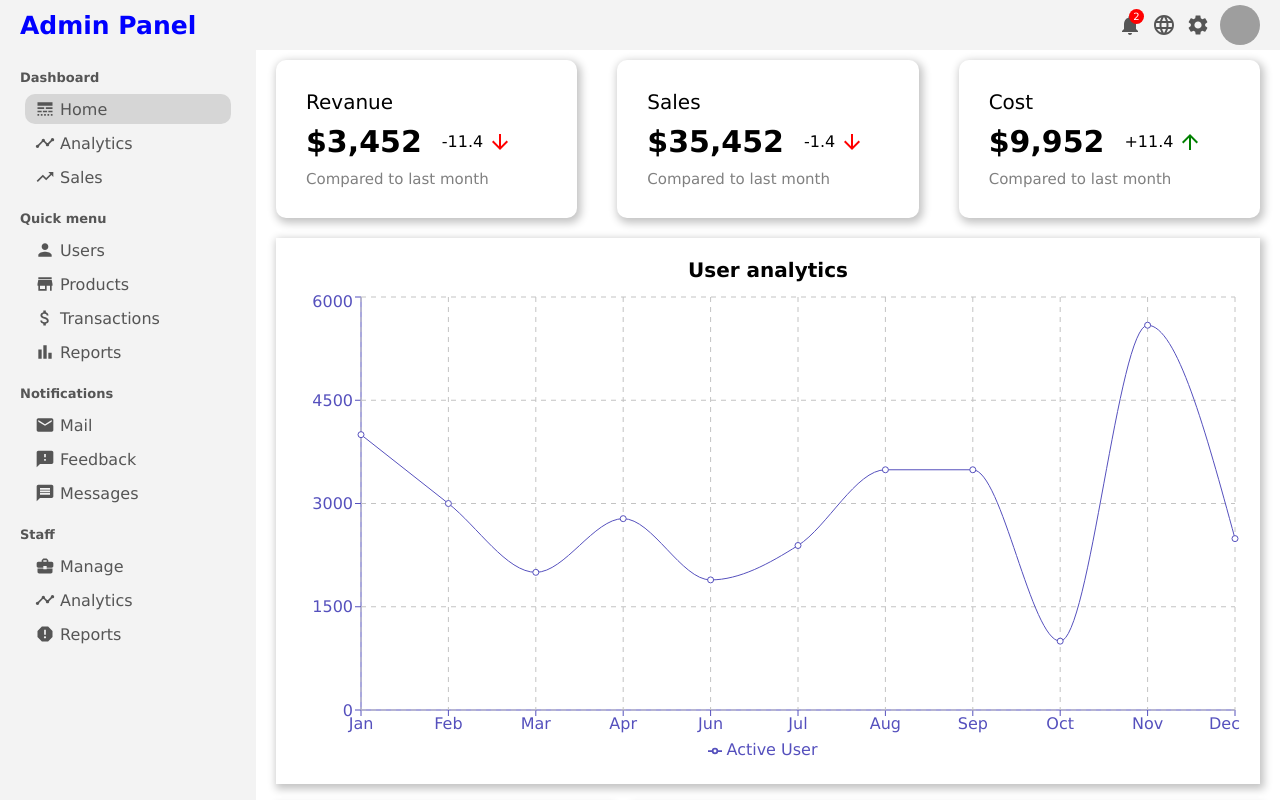
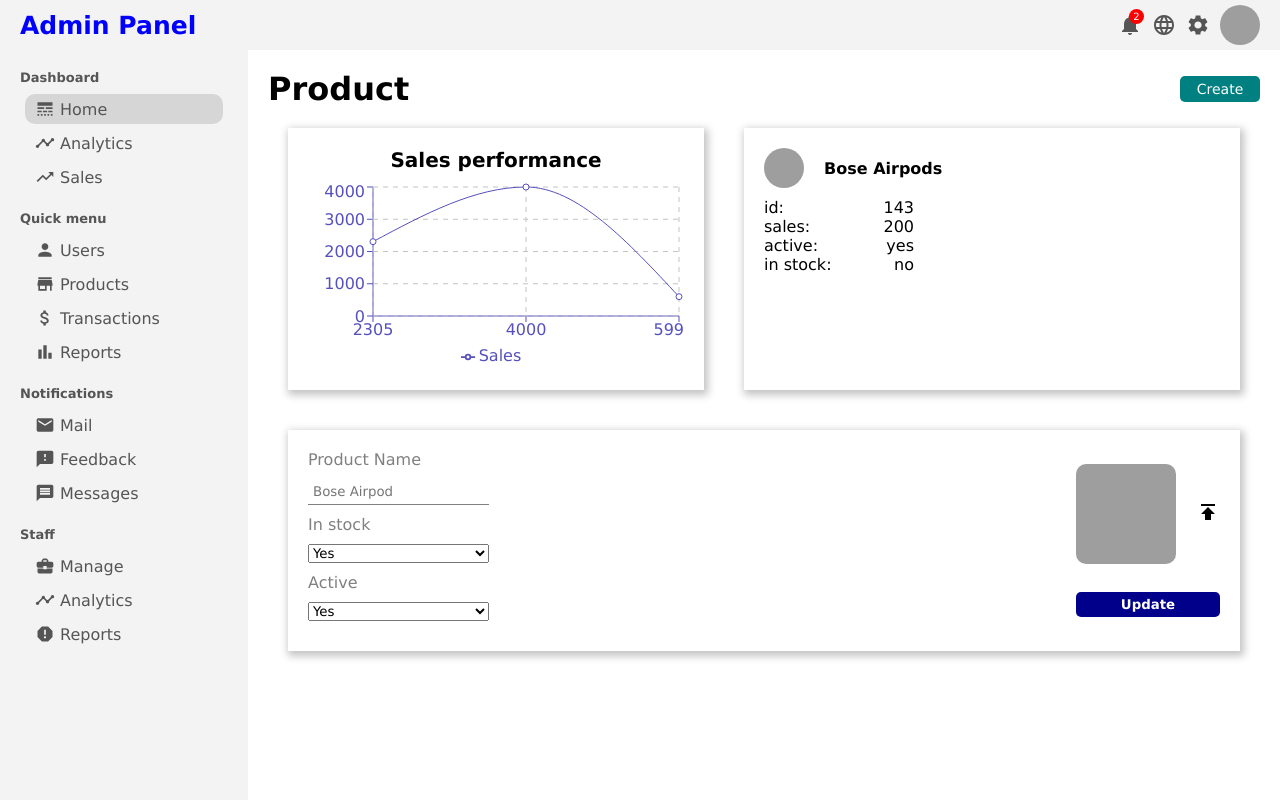
Before and after one commit to mjIsaac17/react-admin-panel, a React (Create React App) app: page /product/1 in a window 1280 px wide. Before the commit this address led to /. Shown: the top 800 px of the page. Built offline with nearby package versions, Linux system fonts and the light colour scheme; grey boxes are pictures that could not be loaded.

Commit message:
Product pages (list, edit and new)

```diff
--- a/src/App.js
+++ b/src/App.js
@@ -6,6 +6,9 @@ import { BrowserRouter, Routes, Route, Navigate } from 'react-router-dom';
 import UserList from './pages/userList/UserList';
 import User from './pages/user/User';
 import NewUser from './pages/newUser/NewUser';
+import ProductList from './pages/productList/ProductList';
+import NewProduct from './pages/newProduct/NewProduct';
+import Product from './pages/product/Product';
 
 function App() {
   return (
@@ -18,6 +21,9 @@ function App() {
           <Route path='/users' element={<UserList />} />
           <Route path='/user/:userId' element={<User />} />
           <Route path='/user/create' element={<NewUser />} />
+          <Route path='/products' element={<ProductList />} />
+          <Route path='/product/:productId' element={<Product />} />
+          <Route path='/product/create' element={<NewProduct />} />
           <Route path='*' element={<Navigate to='/' replace />} />
         </Routes>
       </div>
--- a/src/components/chart/Chart.jsx
+++ b/src/components/chart/Chart.jsx
@@ -20,7 +20,7 @@ export default function Chart({ title, data, dataKey, grid }) {
           <YAxis stroke='#5550bd' />
           <Tooltip />
           {grid && <CartesianGrid stroke='#c3c3c3' strokeDasharray='5 5' />}
-          <Line type='monotone' dataKey='Active User' stroke='#5550bd' />
+          <Line type='monotone' dataKey={dataKey} stroke='#5550bd' />
           <Legend />
         </LineChart>
       </ResponsiveContainer>
--- a/src/dummyData.js
+++ b/src/dummyData.js
@@ -110,3 +110,70 @@ export const rowsTable = [
     transaction: '$400.50'
   }
 ];
+
+export const productData = [
+  {
+    name: 'Jan',
+    Sales: 2305
+  },
+  {
+    name: 'Feb',
+    Sales: 4000
+  },
+  {
+    name: 'Mar',
+    Sales: 599
+  }
+];
+
+export const productRows = [
+  {
+    id: 1,
+    name: 'Bose airpods',
+    img: 'https://m.media-amazon.com/images/I/61j9RdOsJwL._AC_SS450_.jpg',
+    stock: 145,
+    price: '$500'
+  },
+  {
+    id: 2,
+    name: 'Bose airpods',
+    img: 'https://m.media-amazon.com/images/I/61j9RdOsJwL._AC_SS450_.jpg',
+    stock: 145,
+    price: '$500'
+  },
+  {
+    id: 3,
+    name: 'Bose airpods',
+    img: 'https://m.media-amazon.com/images/I/61j9RdOsJwL._AC_SS450_.jpg',
+    stock: 145,
+    price: '$500'
+  },
+  {
+    id: 4,
+    name: 'Bose airpods',
+    img: 'https://m.media-amazon.com/images/I/61j9RdOsJwL._AC_SS450_.jpg',
+    stock: 145,
+    price: '$500'
+  },
+  {
+    id: 5,
+    name: 'Bose airpods',
+    img: 'https://m.media-amazon.com/images/I/61j9RdOsJwL._AC_SS450_.jpg',
+    stock: 145,
+    price: '$500'
+  },
+  {
+    id: 6,
+    name: 'Bose airpods',
+    img: 'https://m.media-amazon.com/images/I/61j9RdOsJwL._AC_SS450_.jpg',
+    stock: 145,
+    price: '$500'
+  },
+  {
+    id: 7,
+    name: 'Bose airpods',
+    img: 'https://m.media-amazon.com/images/I/61j9RdOsJwL._AC_SS450_.jpg',
+    stock: 145,
+    price: '$500'
+  }
+];
--- /dev/null
+++ b/src/pages/newProduct/NewProduct.jsx
@@ -0,0 +1,38 @@
+import './newProduct.css';
+
+export default function NewProduct() {
+  return (
+    <div className='newProduct'>
+      <h1 className='newProduct__title'>New Product</h1>
+      <form className='newProduct__form'>
+        <div className='newProduct__item'>
+          <label>Image</label>
+          <input type='file' id='file' />
+        </div>
+        <div className='newProduct__item'>
+          <label>Name</label>
+          <input type='text' placeholder='Bose airpods' />
+        </div>
+        <div className='newProduct__item'>
+          <label>Stock</label>
+          <select name='stock' id='stock' className='newProduct__select'>
+            <option value='yes'>Yes</option>
+            <option value='no'>No</option>
+          </select>
+        </div>
+        <div className='newProduct__item'>
+          <label>Active</label>
+          <select name='active' id='active' className='newProduct__select'>
+            <option value='yes'>Yes</option>
+            <option value='no'>No</option>
+          </select>
+        </div>
+        <div className='newProduct__item'>
+          <label>Price</label>
+          <input type='number' placeholder='123.10' />
+        </div>
+        <button className='newProduct__btn'>Create</button>
+      </form>
+    </div>
+  );
+}
--- /dev/null
+++ b/src/pages/newProduct/newProduct.css
@@ -0,0 +1,56 @@
+.newProduct{
+  flex: 4;
+  padding: 20px;
+}
+
+.newProduct__form {
+  display: flex;
+  flex-direction: column;
+}
+
+.newProduct__item {
+  display: flex;
+  flex-direction: column;
+  margin-top: 10px;
+  margin-right: 20px;
+  width: 400px;
+}
+
+.newProduct__item>label {
+  color: rgb(106, 106, 106);
+  font-size: 14px;
+  font-weight: 600;
+  margin-bottom: 10px;
+}
+
+.newProduct__item>input {
+  padding: 10px;
+}
+
+.newProduct__gender>input {
+  margin-top: 15px;
+}
+
+.newProduct__gender>label {
+  color: #555;
+  font-size: 18px;
+  margin: 10px;
+}
+
+.newProduct__select {
+  border-radius: 5px;
+  height: 40px;
+  padding: 0 5px;
+}
+
+.newProduct__btn {
+  background-color: darkblue;
+  border: none;
+  border-radius: 5px;
+  color: white;
+  cursor: pointer;
+  font-weight: 600;
+  margin-top: 30px;
+  padding: 10px;
+  width: 200px;
+}
--- /dev/null
+++ b/src/pages/product/Product.jsx
@@ -0,0 +1,88 @@
+import { Publish } from '@mui/icons-material';
+import { Link } from 'react-router-dom';
+import Chart from '../../components/chart/Chart';
+import { productData } from '../../dummyData';
+import './product.css';
+
+export default function Product() {
+  return (
+    <div className='product'>
+      <div className='product__title-container'>
+        <h1 className='product__title'>Product</h1>
+        <Link to='/product/create'>
+          <button className='product__add-btn'>Create</button>
+        </Link>
+      </div>
+      <div className='product__top'>
+        <div className='product__top__left'>
+          <Chart
+            title='Sales performance'
+            data={productData}
+            dataKey='Sales'
+            grid
+          />
+        </div>
+        <div className='product__top__right'>
+          <div className='product__info__top'>
+            <img
+              src='https://m.media-amazon.com/images/I/61j9RdOsJwL._AC_SS450_.jpg'
+              alt=''
+              className='product__info__img'
+            />
+            <span className='product__name'>Bose Airpods</span>
+          </div>
+          <div className='product__info__bottom'>
+            <div className='product__info__item'>
+              <span className='product__info__key'>id:</span>
+              <span className='product__info__value'>143</span>
+            </div>
+            <div className='product__info__item'>
+              <span className='product__info__key'>sales:</span>
+              <span className='product__info__value'>200</span>
+            </div>
+            <div className='product__info__item'>
+              <span className='product__info__key'>active:</span>
+              <span className='product__info__value'>yes</span>
+            </div>
+            <div className='product__info__item'>
+              <span className='product__info__key'>in stock:</span>
+              <span className='product__info__value'>no</span>
+            </div>
+          </div>
+        </div>
+      </div>
+      <div className='product__bottom'>
+        <form className='product__form'>
+          <div className='product__form__left'>
+            <label>Product Name</label>
+            <input type='text' placeholder='Bose Airpod' />
+            <label>In stock</label>
+            <select name='inStock' id='inStock'>
+              <option value='yes'>Yes</option>
+              <option value='no'>No</option>
+            </select>
+            <label>Active</label>
+            <select name='active' id='active'>
+              <option value='yes'>Yes</option>
+              <option value='no'>No</option>
+            </select>
+          </div>
+          <div className='product__form__right'>
+            <div className='product__upload'>
+              <img
+                className='product__upload__img'
+                src='https://m.media-amazon.com/images/I/61j9RdOsJwL._AC_SS450_.jpg'
+                alt='Bose airpods'
+              />
+              <label htmlFor='file'>
+                <Publish />
+              </label>
+              <input type='file' id='file' style={{ display: 'none' }} />
+            </div>
+            <button className='product__btn'>Update</button>
+          </div>
+        </form>
+      </div>
+    </div>
+  );
+}
--- /dev/null
+++ b/src/pages/product/product.css
@@ -0,0 +1,128 @@
+.product{
+  flex: 4;
+  padding: 20px;
+}
+
+.product__title-container{
+  align-items: center;
+  display: flex;
+  justify-content: space-between;
+}
+
+.product__add-btn{
+  background-color: teal;
+  border: none;
+  border-radius: 5px;
+  color: white;
+  cursor: pointer;
+  font-size: 14px;
+  padding: 5px;
+  width: 80px;
+}
+
+.product__top {
+  display: flex;
+}
+
+.product__top__left,
+.product__top__right{
+  flex: 1;
+}
+
+.product__top__right{
+  box-shadow: 2px 3px 8px 2px rgba(0, 0, 0, 0.24);
+  margin: 20px;
+  padding: 20px;
+}
+
+.product__info__img{
+  border-radius: 50%;
+  height: 40px;
+  margin-right: 20px;
+  object-fit: cover;
+  width: 40px;
+}
+
+.product__info__top{
+  align-items: center;
+  display: flex;
+}
+
+.product__name{
+  font-weight: 600;
+}
+
+.product__info__bottom{
+  margin-top: 10px;
+}
+
+.product__info__item{
+  display: flex;
+  justify-content: space-between;
+  width: 150px;
+}
+
+.product__info__value{
+  font-weight: 300;
+}
+
+.product__bottom {
+  box-shadow: 2px 3px 8px 2px rgba(0, 0, 0, 0.24);
+  margin: 20px;
+  padding: 20px;
+}
+
+.product__form{
+  display: flex;
+  justify-content: space-between;
+}
+
+.product__form__left{
+  display: flex;
+  flex-direction: column;
+}
+
+.product__form__left > label{
+  color: gray;
+  margin-bottom: 10px;
+}
+
+.product__form__left > input {
+  border: none;
+  border-bottom: 1px solid gray;
+  margin-bottom: 10px;
+  padding: 5px;
+}
+
+.product__form__left > select {
+  margin-bottom: 10px;
+}
+
+.product__form__right{
+  display: flex;
+  flex-direction: column;
+  justify-content: space-around;
+}
+
+.product__upload {
+  align-items: center;
+  display: flex;
+}
+
+.product__upload__img {
+  border-radius: 10px;
+  height: 100px;
+  margin-right: 20px;
+  object-fit: cover;
+  width: 100px;
+}
+
+.product__btn{
+  background-color: darkblue;
+  border: none;
+  border-radius: 5px;
+  color: white;
+  cursor: pointer;
+  font-weight: 600;
+  padding: 5px;
+}
--- a/src/pages/userList/UserList.jsx
+++ b/src/pages/productList/ProductList.jsx
@@ -1,12 +1,12 @@
 import { DataGrid } from '@mui/x-data-grid';
 import { Delete } from '@mui/icons-material';
-import { rowsTable } from '../../dummyData';
-import './userList.css';
 import { Link } from 'react-router-dom';
+import { productRows } from '../../dummyData';
+import './productList.css';
 import { useState } from 'react';
 
-export default function UserList() {
-  const [rows, setRows] = useState(rowsTable);
+export default function ProductList() {
+  const [rows, setRows] = useState(productRows);
 
   const handleDelete = (id) => {
     setRows(rows.filter((row) => row.id !== id));
@@ -15,25 +15,29 @@ export default function UserList() {
   const columns = [
     { field: 'id', headerName: 'ID', width: 90 },
     {
-      field: 'user',
-      headerName: 'User',
+      field: 'product',
+      headerName: 'Product',
       width: 230,
       renderCell: (params) => (
-        <div className='user-list__user'>
-          <img className='user-list__img' src={params.row.avatar} alt='' />
-          {params.row.username}
+        <div className='productList__item'>
+          <img
+            className='productList__img'
+            src={params.row.img}
+            alt={params.row.name}
+          />
+          {params.row.name}
         </div>
       )
     },
-    { field: 'email', headerName: 'Email', width: 230 },
+    { field: 'stock', headerName: 'Stock', width: 150 },
     {
       field: 'status',
       headerName: 'Status',
       width: 130
     },
     {
-      field: 'transaction',
-      headerName: 'Transaction Volume',
+      field: 'price',
+      headerName: 'Price',
       width: 180
     },
     {
@@ -42,11 +46,11 @@ export default function UserList() {
       width: 150,
       renderCell: (params) => (
         <>
-          <Link to={`/user/${params.row.id}`}>
-            <button className='user-list__edit'>Edit</button>
+          <Link to={`/product/${params.row.id}`}>
+            <button className='productList__edit'>Edit</button>
           </Link>
           <Delete
-            className='user-list__delete'
+            className='productList__delete'
             onClick={() => handleDelete(params.row.id)}
           />
         </>
@@ -55,7 +59,7 @@ export default function UserList() {
   ];
 
   return (
-    <div className='user-list'>
+    <div className='productList'>
       <DataGrid
         rows={rows}
         columns={columns}
--- /dev/null
+++ b/src/pages/productList/productList.css
@@ -0,0 +1,32 @@
+.productList{
+  flex: 4;
+  padding: 20px;
+}
+
+.productList__item {
+  align-items: center;
+  display: flex;
+}
+
+.productList__img {
+  border-radius: 50%;
+  height: 32px;
+  margin-right: 10px;
+  object-fit: cover;
+  width: 32px;
+}
+
+.productList__edit {
+  background-color: rgb(21, 98, 165);
+  border: none;
+  border-radius: 10px;
+  color: white;
+  cursor: pointer;
+  margin-right: 10px;
+  padding: 5px 10px;
+}
+
+.productList__delete {
+  color: rgb(195, 18, 18);
+  cursor: pointer;
+}
```
Also changed, not shown: src/components/sidebar/Sidebar.jsx (+5 -3 lines).
